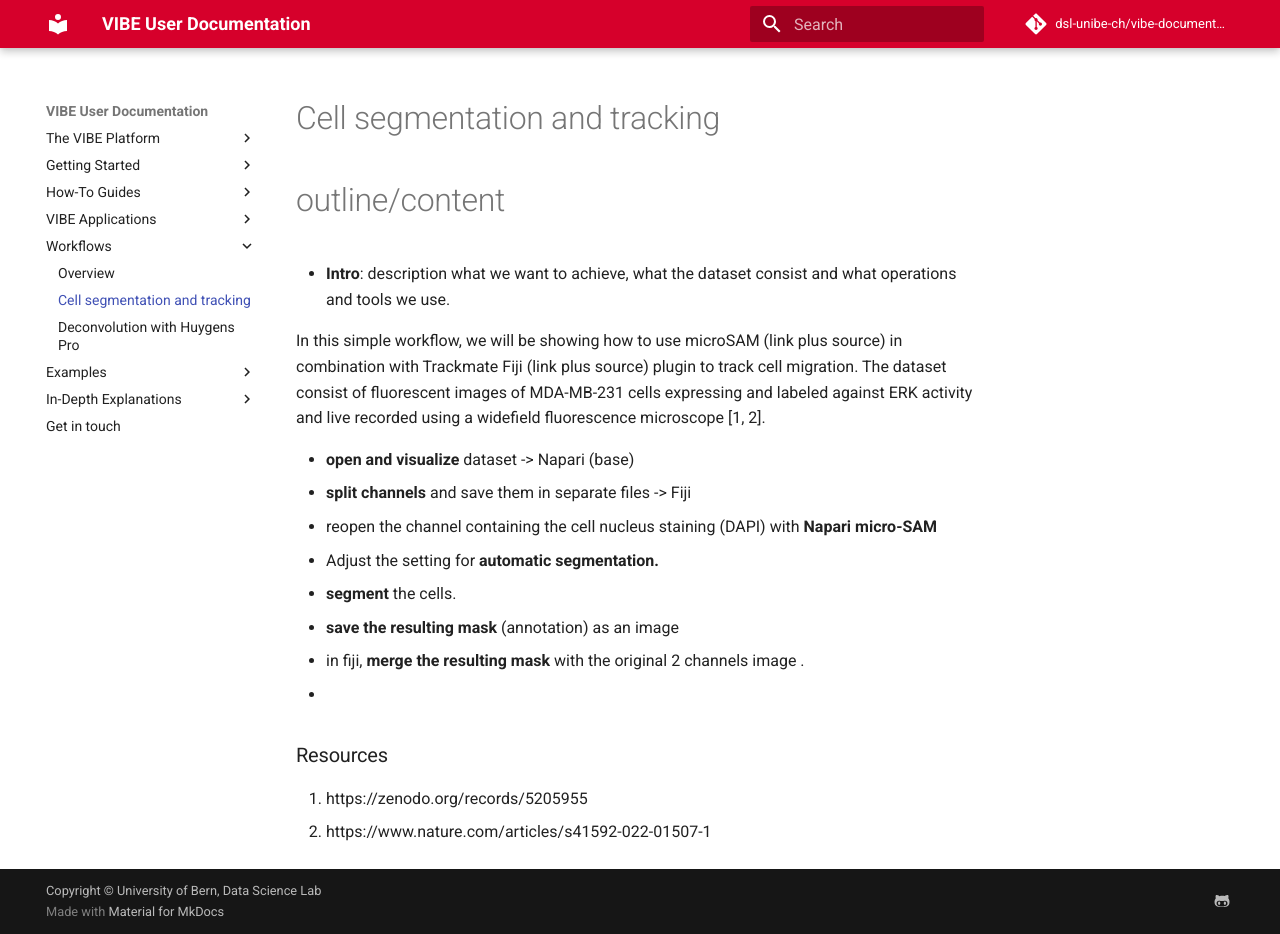
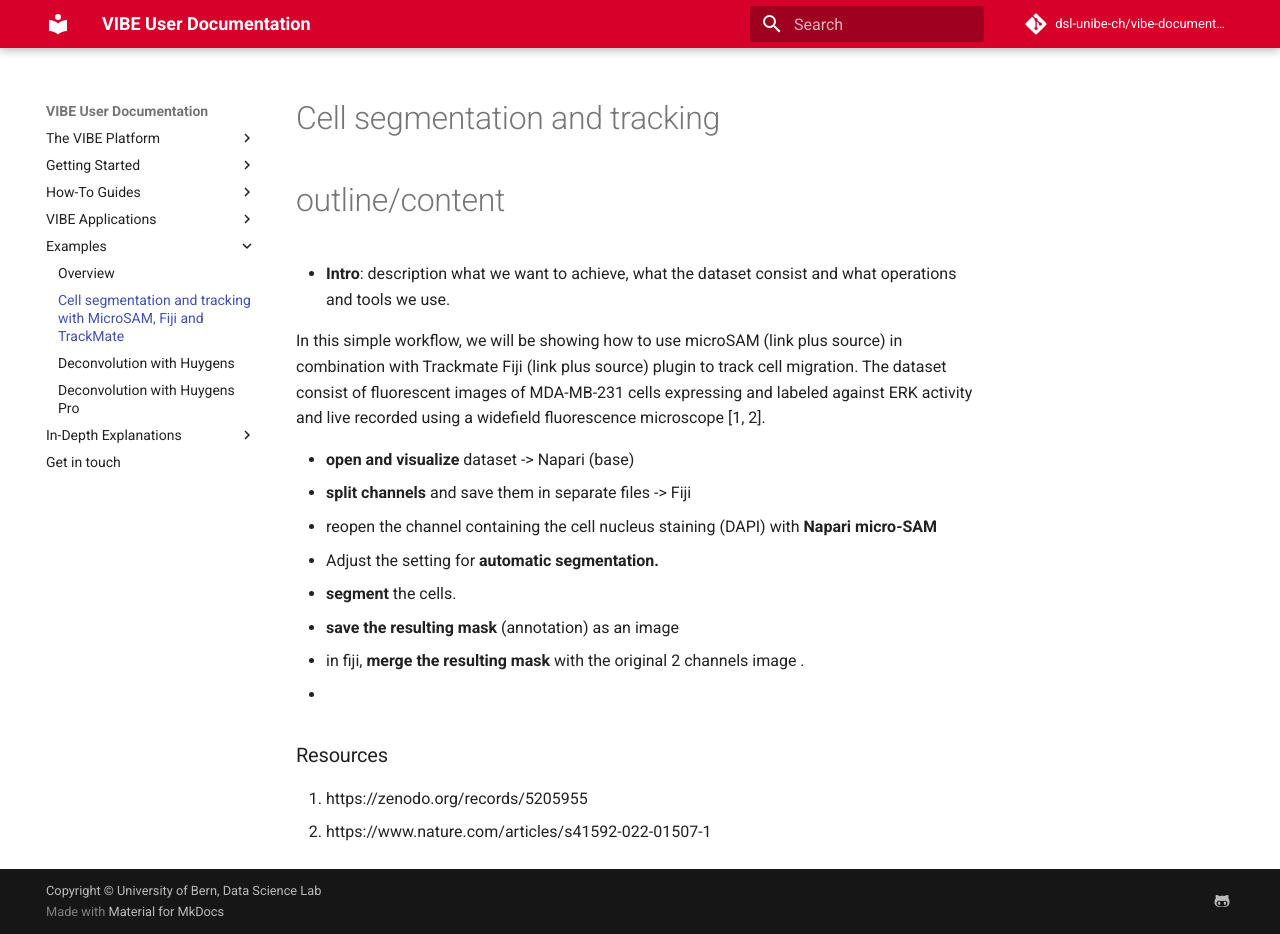
Before and after one commit to dsl-unibe-ch/vibe-documentation, an MkDocs documentation site: the page built from docs/examples/examples_cell_tracking.md, in a window 1280 px wide and 934 px high. Built offline with MkDocs 1.6.1 and Material for MkDocs 9.7.7, drawn with Linux system fonts in a browser that asks for light colours; comment, search, counter and statistics services are not loaded.

Commit message:
merge examples and workflow sections

```diff
--- a/mkdocs.yml
+++ b/mkdocs.yml
@@ -19,12 +19,11 @@ nav:
   - VIBE Applications:
     - Overview: vibe-applications/overview.md
     - Container: vibe-applications/container/
-  - Workflows:
-    - Overview: workflows/workflow_overview.md
-    - Cell segmentation and tracking: workflows/workflow_cell_tracking.md
+  - Examples:
+    - Overview: examples/examples_overview.md
+    - Cell segmentation and tracking with MicroSAM, Fiji and TrackMate: examples/examples_cell_tracking.md
+    - Deconvolution with Huygens: examples/examples_deconvolution_huygens.md
     - Deconvolution with Huygens Pro: workflows/workflow_deconvolution_huygens.md
-  - Examples:
-    - Example 1: examples/example_1.md
   - In-Depth Explanations:
     - Launching Applications from the Terminal: in-depth-explanations/launching-applications-from-the-terminal.md
   - Get in touch: contact.md
```
Also changed, not shown: docs/examples/example_1.md (deleted, +0 -1 lines), docs/examples/examples_deconvolution_huygens.md (renamed from docs/workflows/workflow_deconvolution_huygens.md, +1 -1 lines), docs/examples/examples_overview.md (added, +15 -0 lines), docs/workflows/workflow_overview.md (deleted, +0 -13 lines), docs/examples/examples_cell_tracking.md (renamed from docs/workflows/workflow_cell_tracking.md).
